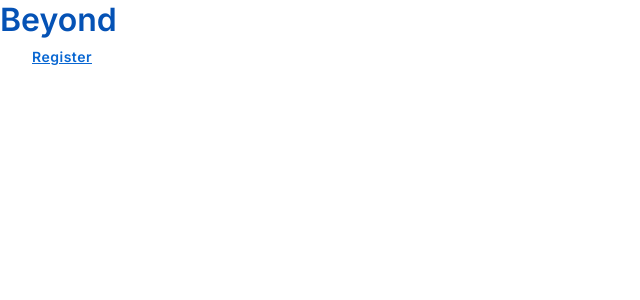
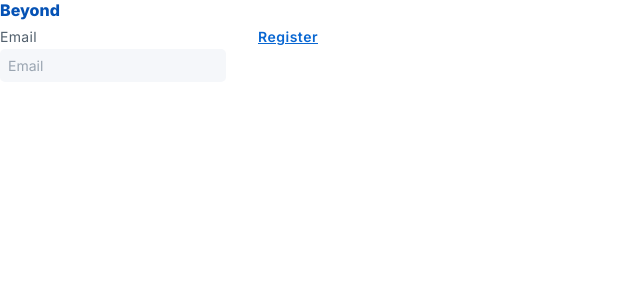
Before and after one commit to wolfmaster8/beyond-social-frontend, a React (Create React App) app: page / in a window 1280 px wide. Shown: the top 300 px of the page, without its empty margins (0-640 px from the left). Built offline with nearby package versions, Linux system fonts and the light colour scheme.

Commit message:
Add DataEntry.Input component

```diff
--- a/src/features/Login/index.tsx
+++ b/src/features/Login/index.tsx
@@ -2,12 +2,14 @@ import React from "react";
 import RoutesEnum from "../../routes/RoutesEnum";
 import HelmetContainer from "../../shared/components/HelmetContainer";
 import General from "../../shared/components/General";
+import DataEntry from "../../shared/components/DataEntry";
 
 export default function Login() {
   return (
     <>
       <HelmetContainer pageTitle="Login" />
       <h1 className="heading-03 text-blue-600">Beyond</h1>
+      <DataEntry.Input name="name" label="Email" placeholder="Email" />
       <General.Button variant="link" linkTo={RoutesEnum.register}>
         Register
       </General.Button>
--- /dev/null
+++ b/src/shared/components/DataEntry/index.tsx
@@ -0,0 +1,8 @@
+import { ReactNode } from "react";
+import TextInput from "./inputs/TextInput";
+
+const DataEntry = ({ children }: { children: ReactNode }) => children;
+
+DataEntry.Input = TextInput;
+
+export default DataEntry;
--- /dev/null
+++ b/src/shared/components/DataEntry/inputs/TextInput/index.tsx
@@ -0,0 +1,26 @@
+import React from "react";
+import { InputContainer, TextInputStyled } from "./styles";
+
+type TextInputProps = {
+  label: string;
+};
+
+const defaultProps = {};
+
+function TextInput({
+  label,
+  ...props
+}: TextInputProps & React.InputHTMLAttributes<HTMLInputElement>) {
+  return (
+    <InputContainer>
+      <label className="text-neutral-800 label-1" htmlFor={props.name}>
+        {label}
+      </label>
+      <TextInputStyled id={props.name} {...props} />
+    </InputContainer>
+  );
+}
+
+TextInput.defaultProps = defaultProps;
+
+export default TextInput;
--- /dev/null
+++ b/src/shared/components/DataEntry/inputs/TextInput/styles.tsx
@@ -0,0 +1,26 @@
+import styled from "styled-components";
+
+export const InputContainer = styled.div`
+  display: inline-grid;
+`;
+
+export const TextInputStyled = styled.input`
+  border: 2px;
+  border-radius: ${({ theme }) => theme.borderRadius};
+  margin-top: 0.25rem;
+  background-color: ${({ theme }) => theme.colors.light.neutral[50]};
+  padding: 0.5rem;
+  transition: all 0.2s;
+  font-size: 14px;
+  font-family: inherit;
+  color: ${({ theme }) => theme.colors.light.neutral[900]};
+  outline: 2px solid transparent;
+
+  &::placeholder {
+    color: ${({ theme }) => theme.colors.light.neutral[500]};
+  }
+
+  &:focus {
+    outline: 2px solid ${({ theme }) => theme.colors.light.blue[500]};
+  }
+`;
--- a/src/styles/theme/tokens/type-tokens.css
+++ b/src/styles/theme/tokens/type-tokens.css
@@ -1,21 +1,21 @@
 
 /* Utility */
 
-.label-01{
+.label-1{
     font-weight: 400;
     font-size: 0.875rem;
     line-height: 1rem;
     letter-spacing: 0.02rem;
 }
 
-.caption-01{
+.caption-1{
     font-size: 0.75rem;
     line-height: 1rem;
     font-weight: 400;
     letter-spacing: 0.02rem;
 }
 
-.overline-01{
+.overline-1{
     font-size: 0.75rem;
     line-height: 1rem;
     font-weight: 600;
@@ -29,7 +29,7 @@
 
 /* Body */
 
-.body-short-01{
+.body-short-1{
     font-size: 0.857rem;
     line-height: 1.125rem;
     font-weight: 400;
@@ -43,21 +43,21 @@
     letter-spacing: 0.01rem;
 }
 
-.body-short-02{
+.body-short-2{
     font-size: 1rem;
     line-height: 1.125rem;
     font-weight: 400;
     letter-spacing: 0;
 }
 
-.body-long-01{
+.body-long-1{
     font-size: 0.857rem;
     line-height: 1.25rem;
     font-weight: 400;
     letter-spacing: 0.01rem;
 }
 
-.body-long-02{
+.body-long-2{
     font-size: 1rem;
     line-height: 1.5rem;
     font-weight: 400;
@@ -70,7 +70,7 @@
 
 /* Headings */
 
-.heading-07{
+.heading-7{
     font-size: 0.857rem;
     line-height: 1.125rem;
     font-weight: 600;
@@ -78,7 +78,7 @@
     margin: 0;
 }
 
-.heading-06{
+.heading-6{
     font-size: 1rem;
     line-height: 1.375rem;
     font-weight: 600;
@@ -86,7 +86,7 @@
     margin: 0;
 }
 
-.heading-05{
+.heading-5{
     font-size: 1.25rem;
     line-height: 1.75rem;
     font-weight: 600;
@@ -94,7 +94,7 @@
     margin: 0;
 }
 
-.heading-04{
+.heading-4{
     font-size: 1.75rem;
     line-height: 2.25rem;
     font-weight: 600;
@@ -102,7 +102,7 @@
     margin: 0;
 }
 
-.heading-03{
+.heading-3{
     font-size: 2rem;
     line-height: 2.5rem;
     font-weight: 600;
@@ -110,7 +110,7 @@
     margin: 0;
 }
 
-.heading-02{
+.heading-2{
     font-size: 2.625rem;
     line-height: 3.125rem;
     font-weight: 600;
@@ -118,7 +118,7 @@
     margin: 0;
 }
 
-.heading-01{
+.heading-1{
     font-size: 3.375rem;
     line-height: 4rem;
     font-weight: 600;
@@ -127,7 +127,7 @@
 }
 
 @media all and (max-width: 768px){
-    .heading-04{
+    .heading-4{
         font-size: 1.25rem;
     }
 }
```
Also changed, not shown: .eslintrc.json.
